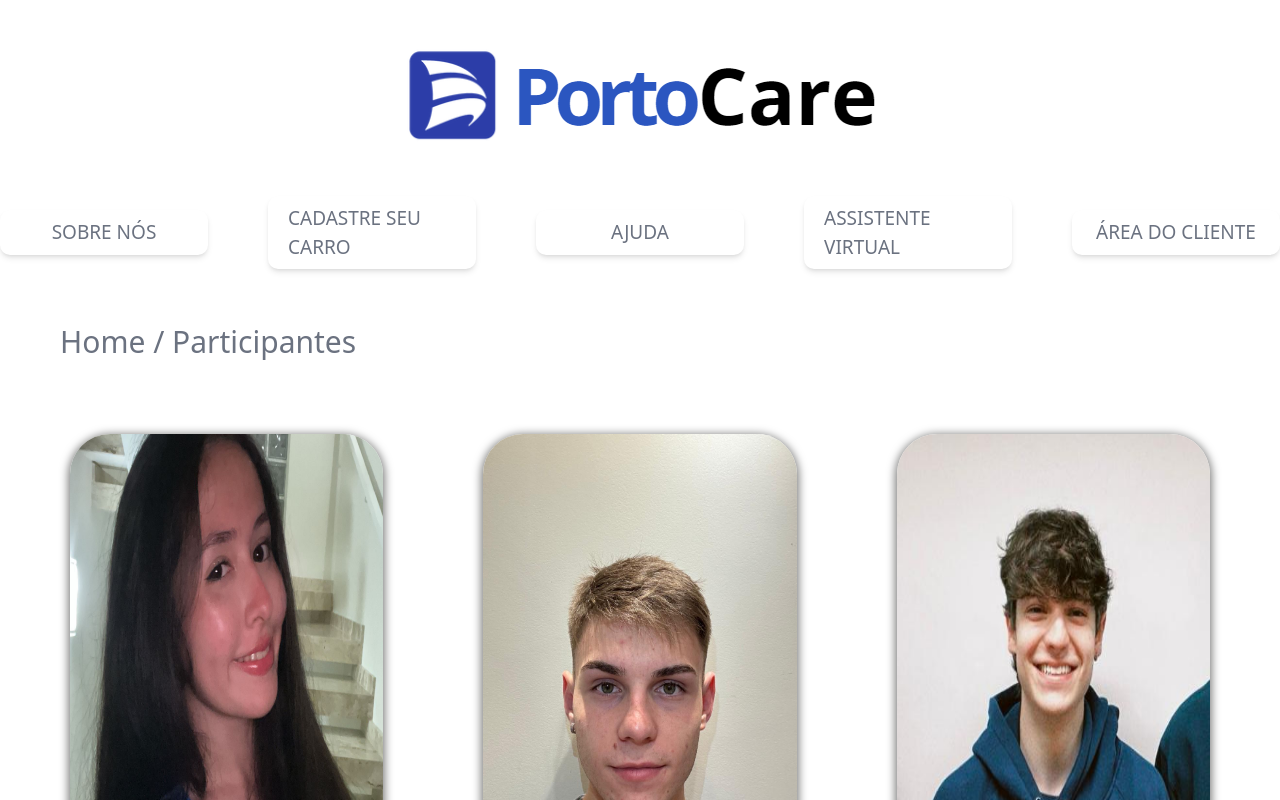
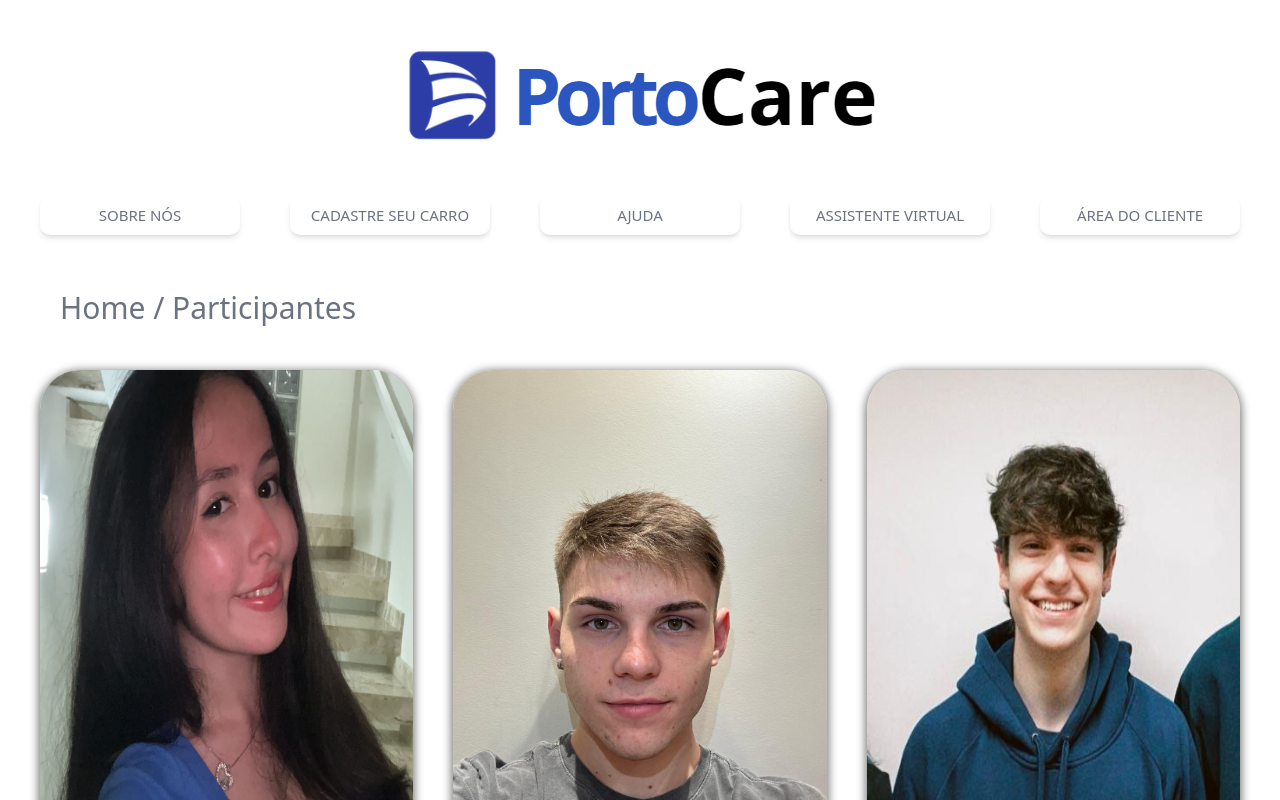
Before and after one commit to gusandrini/PortoCarCare-3, a Next.js app in the folder pcc/: page /participantes in a window 1280 px wide. Shown: the top 800 px of the page. Built offline with nearby package versions, Linux system fonts and the light colour scheme.

Commit message:
responsividade desktop

```diff
--- a/pcc/src/app/globals.css
+++ b/pcc/src/app/globals.css
@@ -644,4 +644,34 @@
   .redes img {
     @apply w-[80px];
   }
+
+  .cards {
+    @apply flex flex-row justify-center items-center;
+  }
+
+  .cards_1,
+  .cards_2,
+  .cards_3 {
+    @apply flex flex-row justify-evenly p-[20px] w-[100%];
+  }
+
+  .menu {
+    @apply m-auto flex flex-col py-[10px] text-black transition-transform duration-300 ease-in-out;
+
+    &:hover {
+      @apply scale-110;
+    }
+
+    ul {
+        @apply gap-[50px];
+
+        li {
+          @apply w-[200px];
+
+          a {
+            @apply px-5 py-2 text-[15px] text-gray-500;
+          }
+        }
+      }
+  }
 }
```
